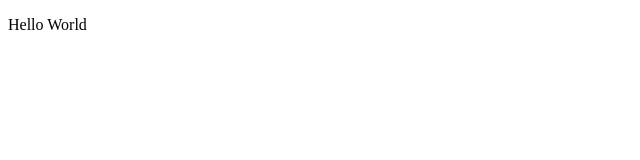
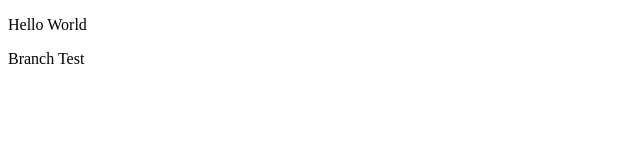
Before and after one commit to Dylan-101/Github-practise, a plain HTML site: page Index.html in a window 1280 px wide. Shown: the full height of the page, 0-640 px from the left. Drawn offline with Linux system fonts and the light colour scheme.

Commit message:
branch test

```diff
--- a/Index.html
+++ b/Index.html
@@ -7,5 +7,6 @@
 </head>
 <body>
     <p>Hello World</p>
+    <p>Branch Test</p>
 </body>
 </html>
```
